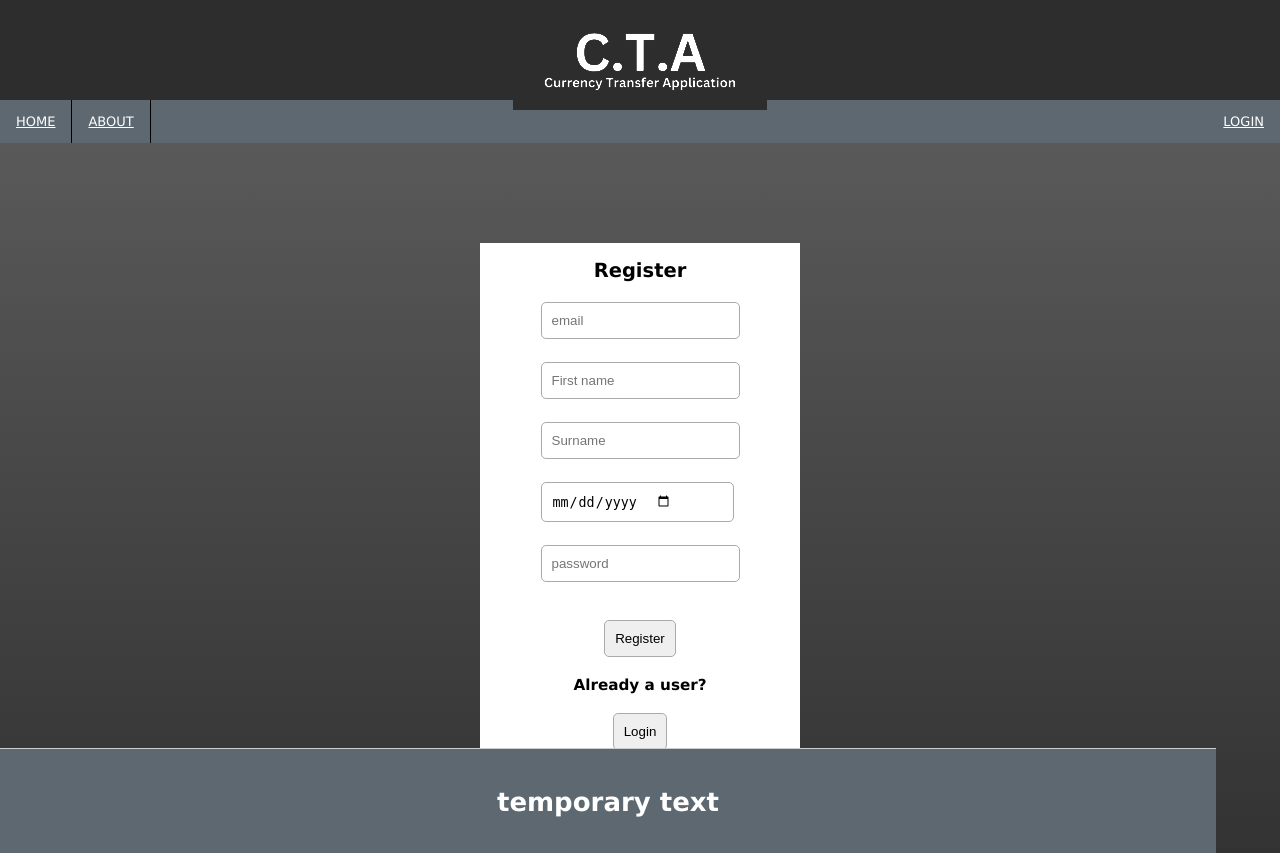
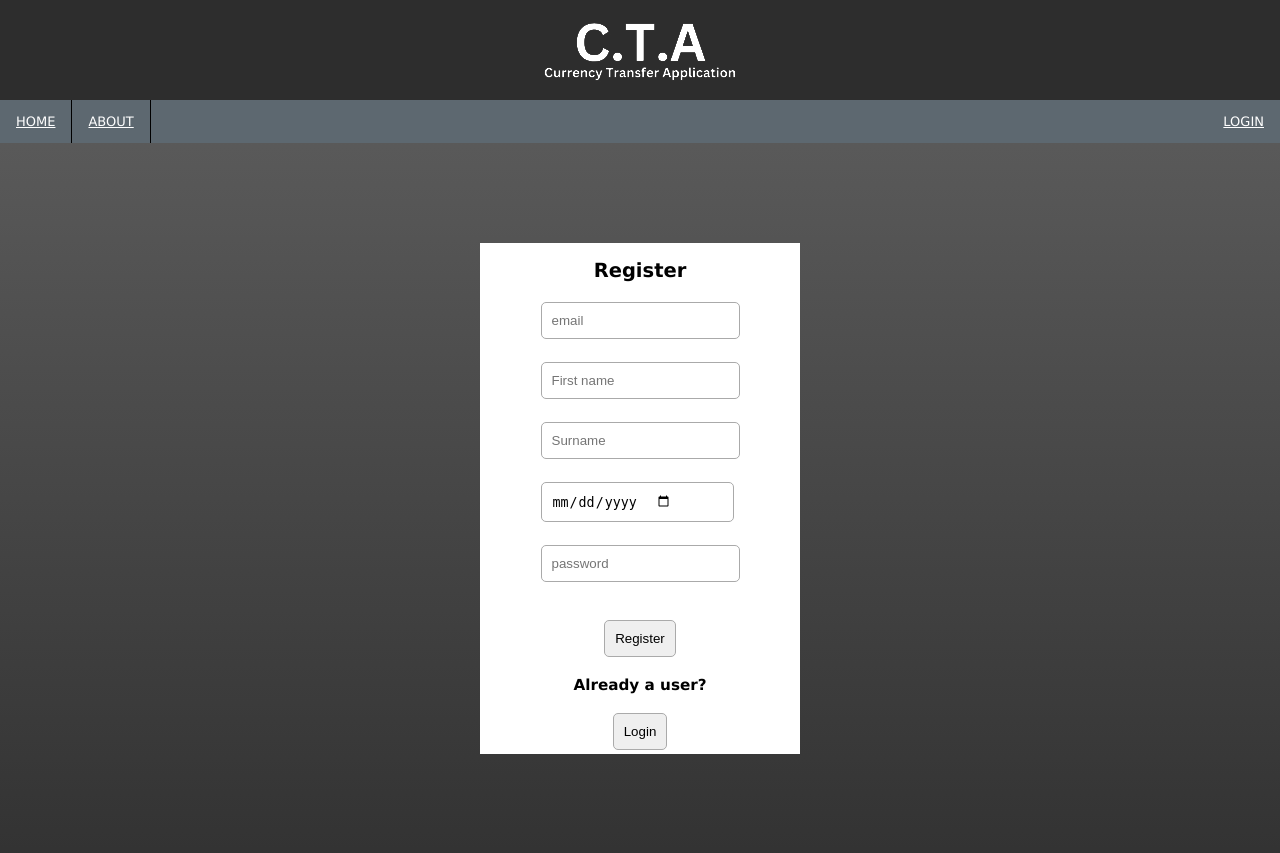
Before and after one commit to MrDudZs/SEM2-CTA, a PHP site: page /signup.php in a window 1280 px wide. Shown: the top 853 px of the page. Run offline with PHP 8.4, Linux system fonts and the light colour scheme.

Commit message:
Update signup.php

```diff
--- a/signup.php
+++ b/signup.php
@@ -11,7 +11,7 @@
 
 <body>
     <div class="container-mn">
-        <div class="header-mn header-mb">
+    <div class="desk-header mob-header">
             <?php
             include "php/includes/header.php";
             ?>
@@ -56,7 +56,7 @@
 
         <div class="footer-container-mn">
             <?php
-                include 'php/includes/footer.php';
+              //  include 'php/includes/footer.php';
             ?>
         </div>
     </div>
```
